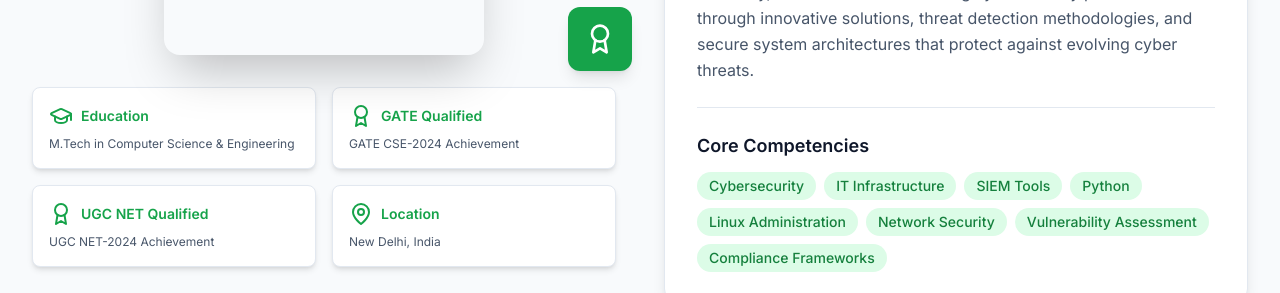
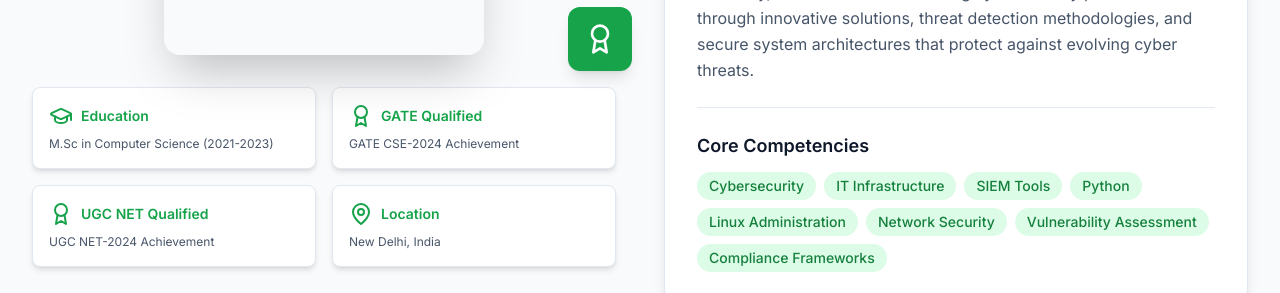
Before and after one commit to Vikram3598/vikram-portfolio, a Next.js app: page / in a window 1280 px wide. Shown: the part 1500-1793 px from the top of the page. Built offline with nearby package versions, Linux system fonts and the light colour scheme.

Commit message:
Update About.tsx

```diff
--- a/src/components/About.tsx
+++ b/src/components/About.tsx
@@ -8,7 +8,7 @@ const About = () => {
     {
       icon: <GraduationCap className="w-6 h-6" />,
       title: "Education",
-      description: "M.Tech in Computer Science & Engineering",
+      description: "M.Sc in Computer Science (2021-2023)",
       detail: "Advanced studies in cybersecurity and system architecture"
     },
     {
```
